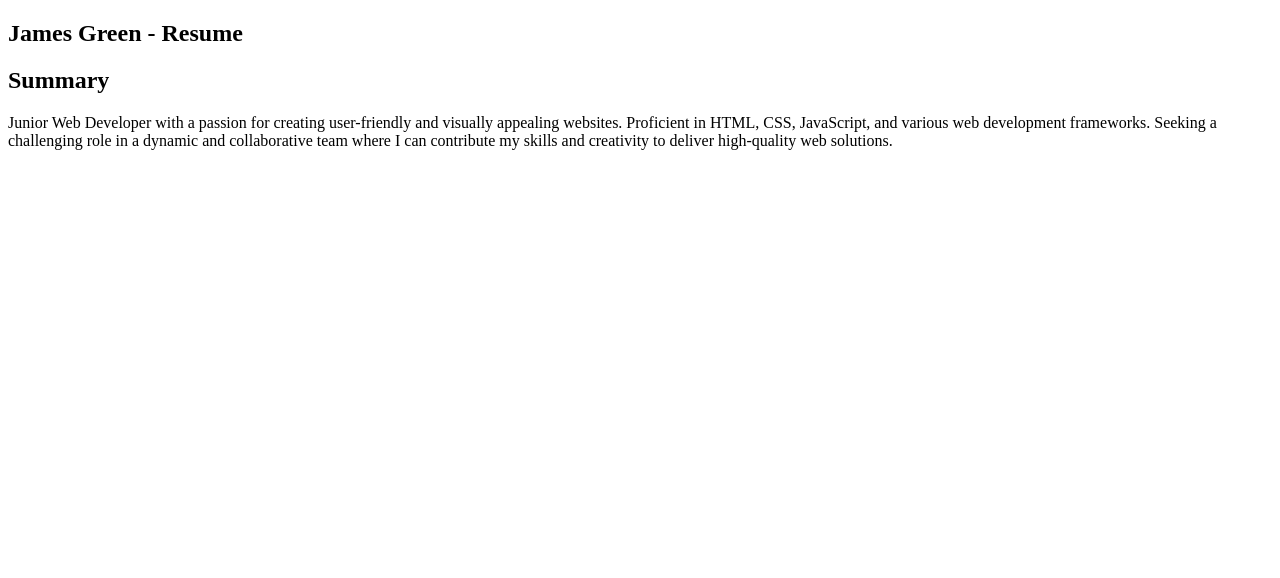
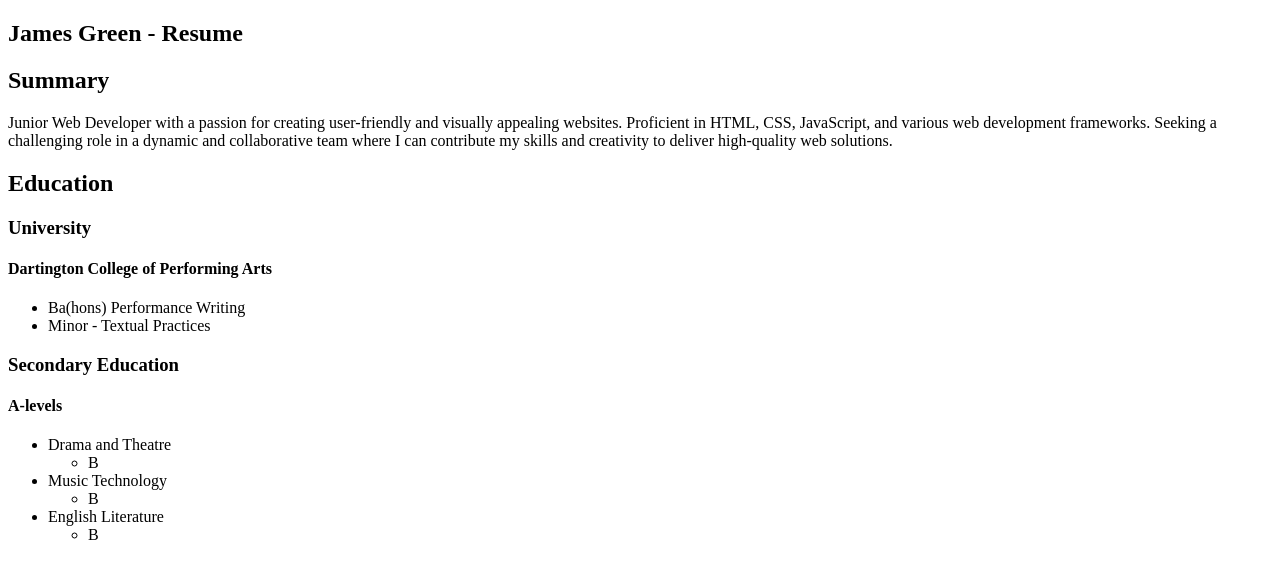
Before and after one commit to PlebianJim/capstone-project-1, a plain HTML site: page index.html in a window 1280 px wide. Drawn offline with Linux system fonts and the light colour scheme.

Commit message:
added education

```diff
--- a/index.html
+++ b/index.html
@@ -13,7 +13,29 @@
     </section>
 
     <section class="education">
-
+        <h2>Education</h2>
+        <h3>University</h3>
+        <h4>Dartington College of Performing Arts</h4>
+        <ul>
+            <li>Ba(hons) Performance Writing</li>
+            <li>Minor - Textual Practices</li>
+        </ul>
+        <h3>Secondary Education</h3>
+        <h4>A-levels</h4>
+        <ul>
+            <li>Drama and Theatre</li>
+            <ul>
+                <li>B</li>
+            </ul>
+            <li>Music Technology</li>
+            <ul>
+                <li>B</li>
+            </ul>
+            <li>English Literature</li>
+            <ul>
+                <li>B</li>
+            </ul>
+        </ul>
     </section>
 
     <section class="work-experience">
```
